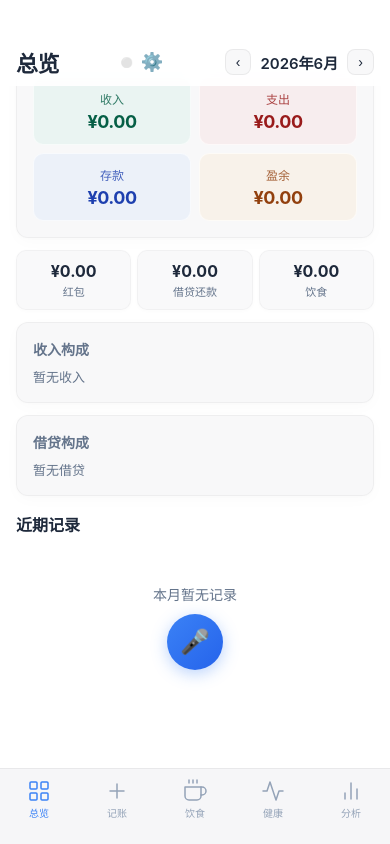
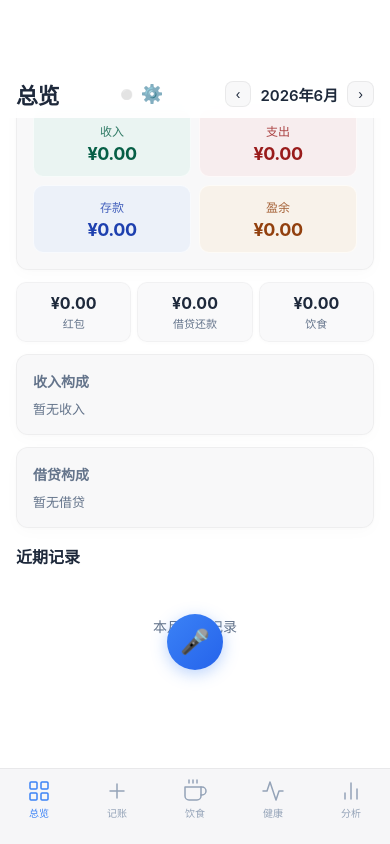
Before and after one commit to guqin88/-, a website: page index.html in a window 390 px wide. Drawn offline with Linux system fonts and the light colour scheme.

Commit message:
fix: 移动端浏览器自动应用全屏样式

```diff
--- a/index.html
+++ b/index.html
@@ -9,7 +9,7 @@
 <link rel="manifest" href="manifest.json">
 <meta name="apple-mobile-web-app-capable" content="yes">
 <meta name="apple-mobile-web-app-status-bar-style" content="default">
-<script>if(window.Capacitor&&window.Capacitor.isNative){document.documentElement.classList.add("native-app")}</script>
+<script>if((window.Capacitor&&window.Capacitor.isNative)||window.innerWidth<=768){document.documentElement.classList.add("native-app")}</script>
 </head>
 <body>
 
```
Also changed, not shown: www/index.html (+1 -1 lines).
